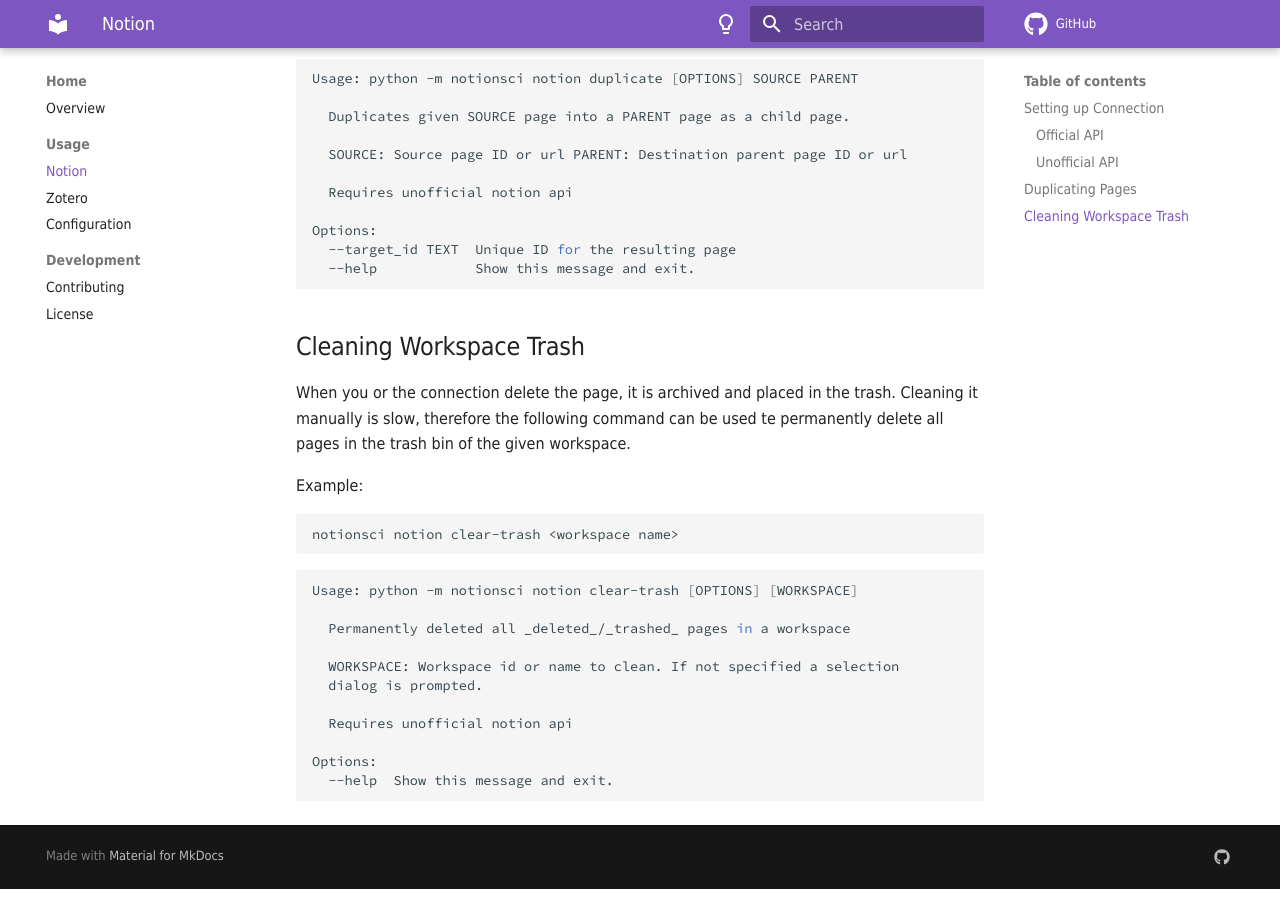
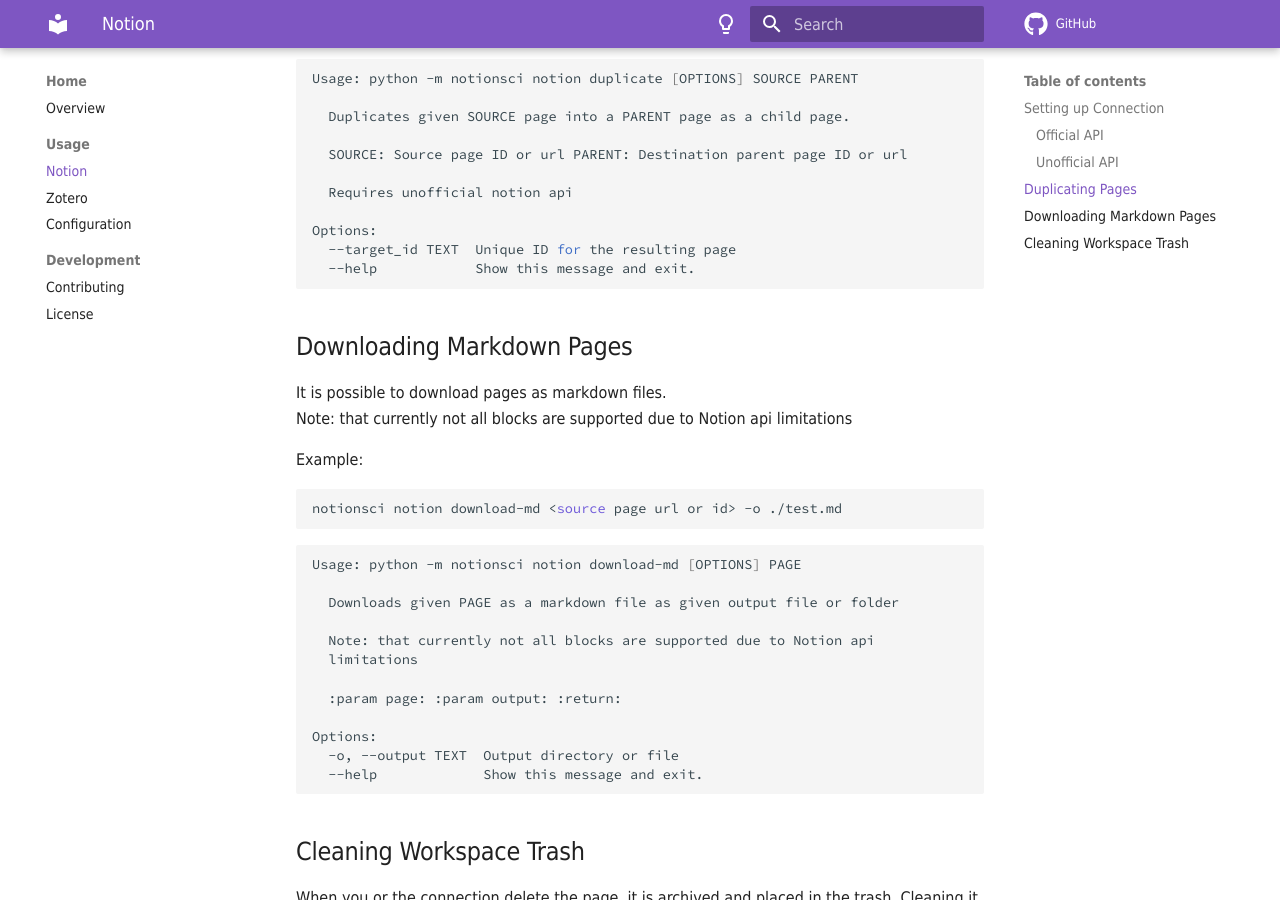
Before and after one commit to egordm/notionsci, an MkDocs documentation site: the page built from docs/notion.md, in a window 1280 px wide and 900 px high, scrolled down 1424 px. Built offline with MkDocs 1.6.1 and Material for MkDocs 9.7.7, drawn with Linux system fonts in a browser that asks for light colours; some web fonts are replaced; comment, search, counter and statistics services are not loaded.

Commit message:
[FEATURE] Updated docs

````diff
--- a/docs/notion.md
+++ b/docs/notion.md
@@ -63,6 +63,30 @@
   --help            Show this message and exit.
 ```
 
+## Downloading Markdown Pages
+It is possible to download pages as markdown files.
+Note: that currently not all blocks are supported due to Notion api limitations
+
+Example:
+```bash
+notionsci notion download-md <source page url or id> -o ./test.md
+```
+
+```bash
+Usage: python -m notionsci notion download-md [OPTIONS] PAGE
+
+  Downloads given PAGE as a markdown file as given output file or folder
+
+  Note: that currently not all blocks are supported due to Notion api
+  limitations
+
+  :param page: :param output: :return:
+
+Options:
+  -o, --output TEXT  Output directory or file
+  --help             Show this message and exit.
+```
+
 ## Cleaning Workspace Trash
 When you or the connection delete the page, it is archived and placed in the trash.
 Cleaning it manually is slow, therefore the following command can be used te permanently delete all pages in the
````
Also changed, not shown: docs/zotero.md (+1 -1 lines), 1 other file.
